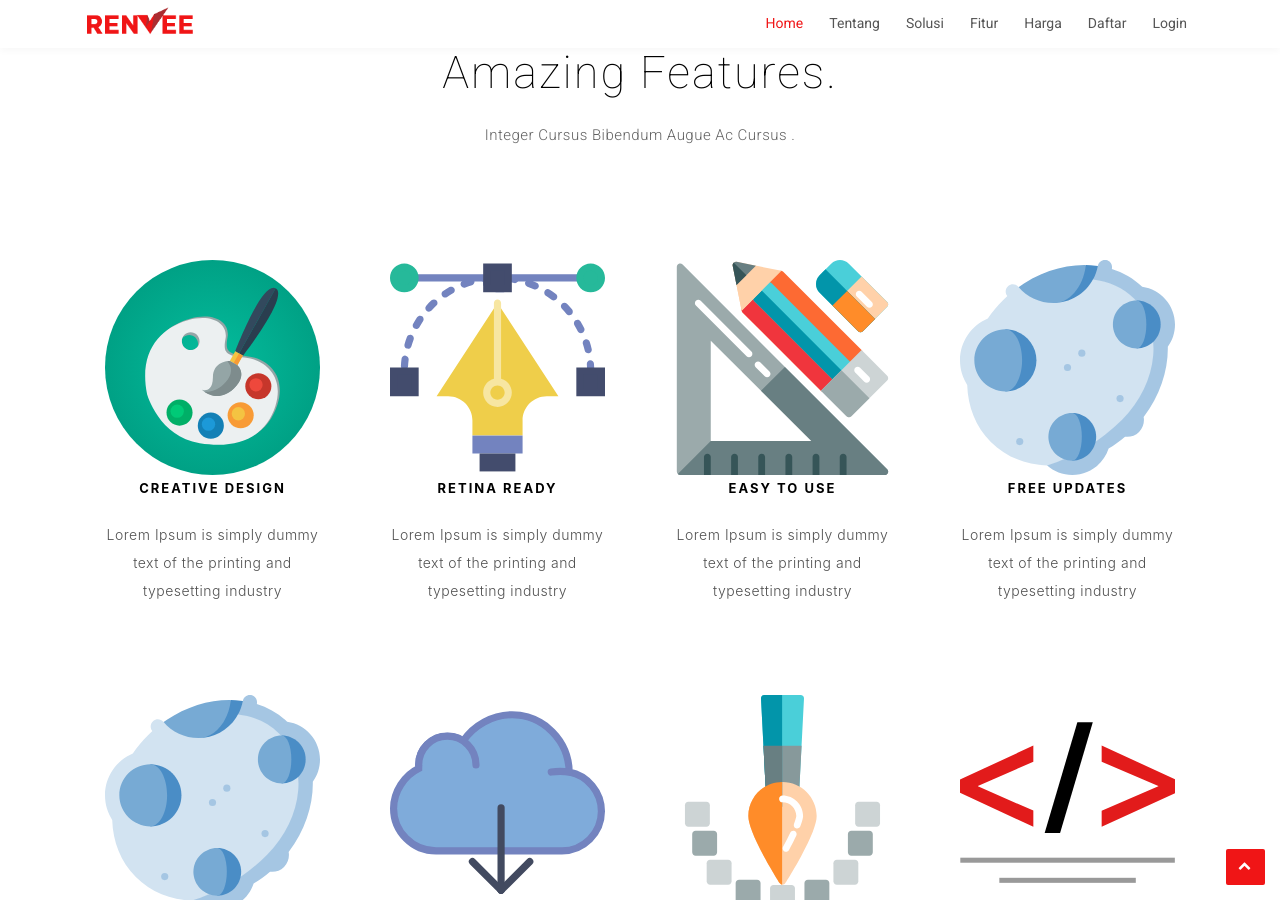
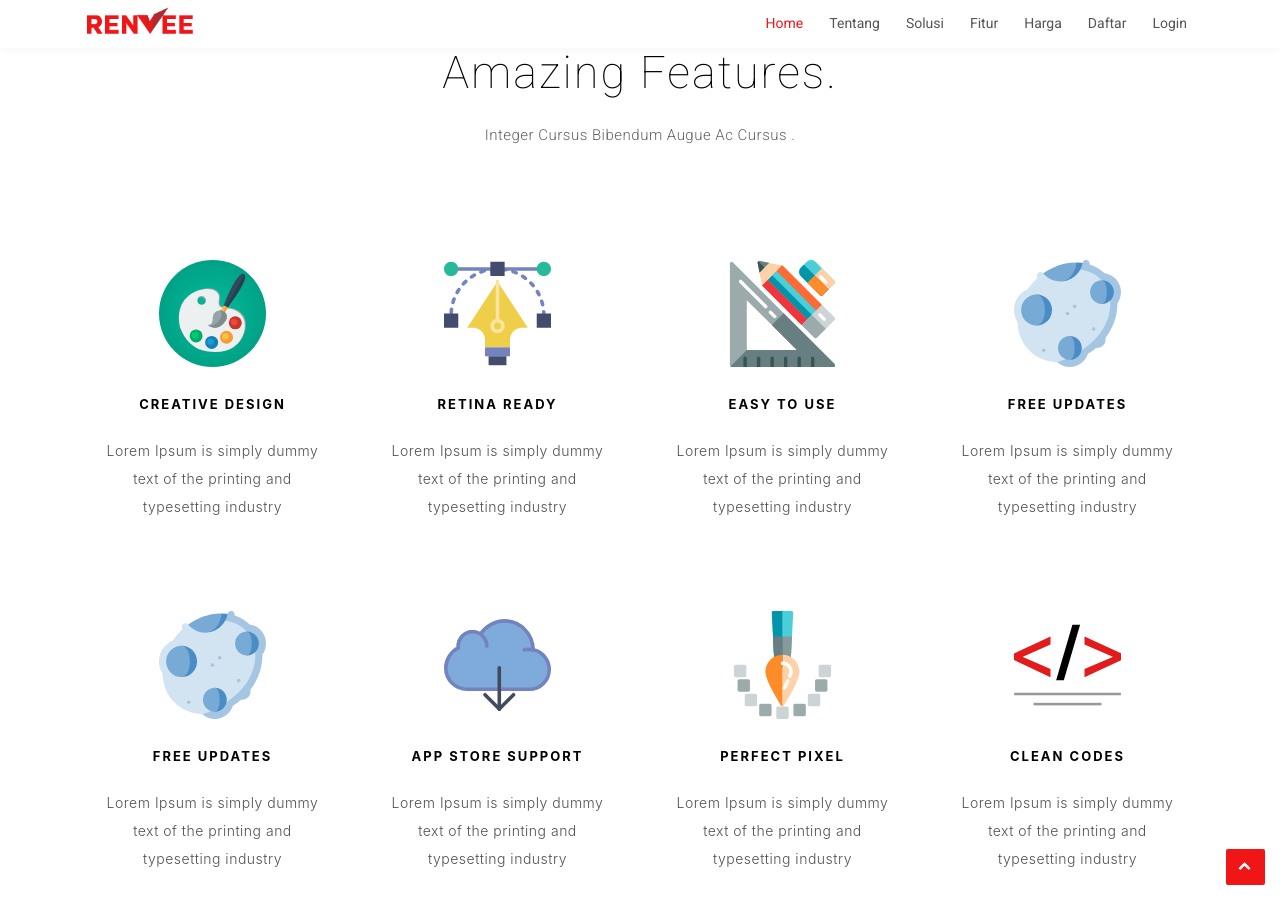
Before and after one commit to kemtol/renvee, a Jekyll site: the page built from index.html, in a window 1280 px wide and 900 px high, scrolled down 2076 px. Built offline with Jekyll 4.4.1, drawn with Linux system fonts in a browser that asks for light colours.

```diff
--- a/_includes/features-segment.html
+++ b/_includes/features-segment.html
@@ -16,7 +16,7 @@
 
         <div class="col-md-6 col-lg-3">
           <div class="feature-block">
-            <img src="img/svg/paint-palette.svg" alt="img" class="img-fluid">
+            <img src="img/svg/paint-palette.svg" alt="img" class="img-fluid w-50 mb-4">
             <h4>creative design</h4>
             <p>Lorem Ipsum is simply dummy text of the printing and typesetting industry</p>
           </div>
@@ -24,7 +24,7 @@
 
         <div class="col-md-6 col-lg-3">
           <div class="feature-block">
-            <img src="img/svg/vector.svg" alt="img" class="img-fluid">
+            <img src="img/svg/vector.svg" alt="img" class="img-fluid w-50 mb-4">
             <h4>Retina Ready</h4>
             <p>Lorem Ipsum is simply dummy text of the printing and typesetting industry</p>
           </div>
@@ -32,7 +32,7 @@
 
         <div class="col-md-6 col-lg-3">
           <div class="feature-block">
-            <img src="img/svg/design-tool.svg" alt="img" class="img-fluid">
+            <img src="img/svg/design-tool.svg" alt="img" class="img-fluid w-50 mb-4">
             <h4>easy to use</h4>
             <p>Lorem Ipsum is simply dummy text of the printing and typesetting industry</p>
           </div>
@@ -40,7 +40,7 @@
 
         <div class="col-md-6 col-lg-3">
           <div class="feature-block">
-            <img src="img/svg/asteroid.svg" alt="img" class="img-fluid">
+            <img src="img/svg/asteroid.svg" alt="img" class="img-fluid w-50 mb-4">
             <h4>Free Updates</h4>
             <p>Lorem Ipsum is simply dummy text of the printing and typesetting industry</p>
           </div>
@@ -48,7 +48,7 @@
 
         <div class="col-md-6 col-lg-3">
           <div class="feature-block">
-            <img src="img/svg/asteroid.svg" alt="img" class="img-fluid">
+            <img src="img/svg/asteroid.svg" alt="img" class="img-fluid w-50 mb-4">
             <h4>Free Updates</h4>
             <p>Lorem Ipsum is simply dummy text of the printing and typesetting industry</p>
           </div>
@@ -56,7 +56,7 @@
 
         <div class="col-md-6 col-lg-3">
           <div class="feature-block">
-            <img src="img/svg/cloud-computing.svg" alt="img" class="img-fluid">
+            <img src="img/svg/cloud-computing.svg" alt="img" class="img-fluid w-50 mb-4">
             <h4>App store support</h4>
             <p>Lorem Ipsum is simply dummy text of the printing and typesetting industry</p>
           </div>
@@ -64,7 +64,7 @@
 
         <div class="col-md-6 col-lg-3">
           <div class="feature-block">
-            <img src="img/svg/pixel.svg" alt="img" class="img-fluid">
+            <img src="img/svg/pixel.svg" alt="img" class="img-fluid w-50 mb-4">
             <h4>Perfect Pixel</h4>
             <p>Lorem Ipsum is simply dummy text of the printing and typesetting industry</p>
           </div>
@@ -72,7 +72,7 @@
 
         <div class="col-md-6 col-lg-3">
           <div class="feature-block">
-            <img src="img/svg/code.svg" alt="img" class="img-fluid">
+            <img src="img/svg/code.svg" alt="img" class="img-fluid w-50 mb-4">
             <h4>clean codes</h4>
             <p>Lorem Ipsum is simply dummy text of the printing and typesetting industry</p>
           </div>
```
